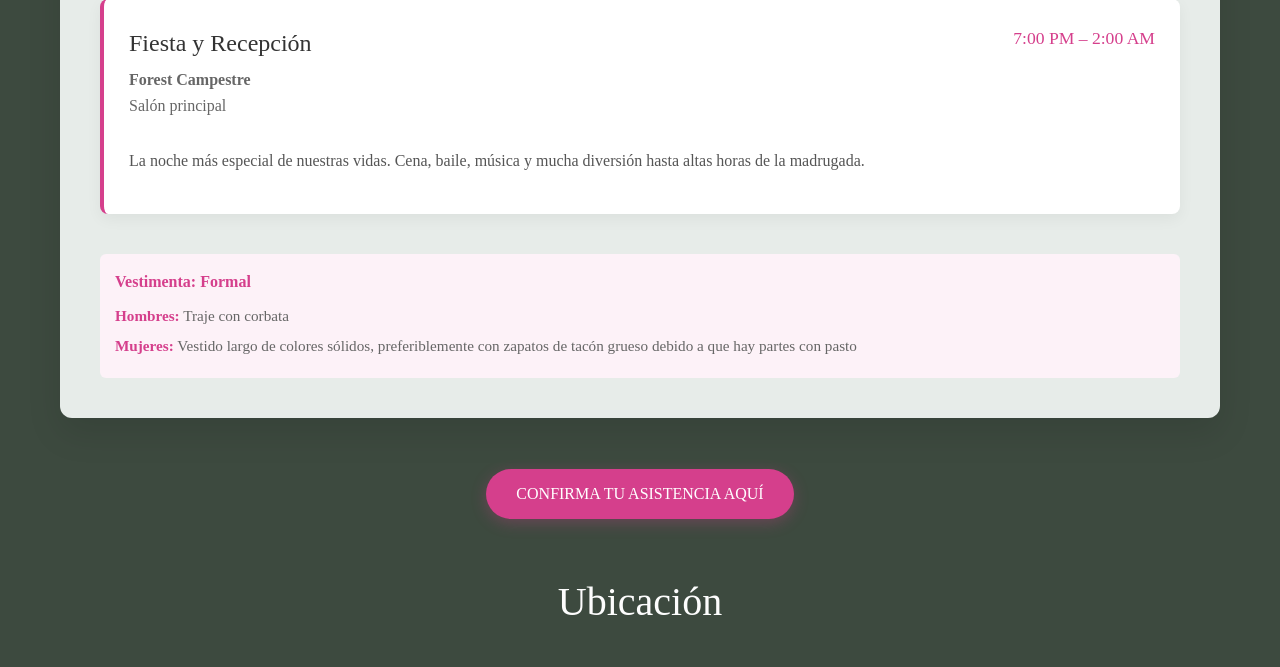
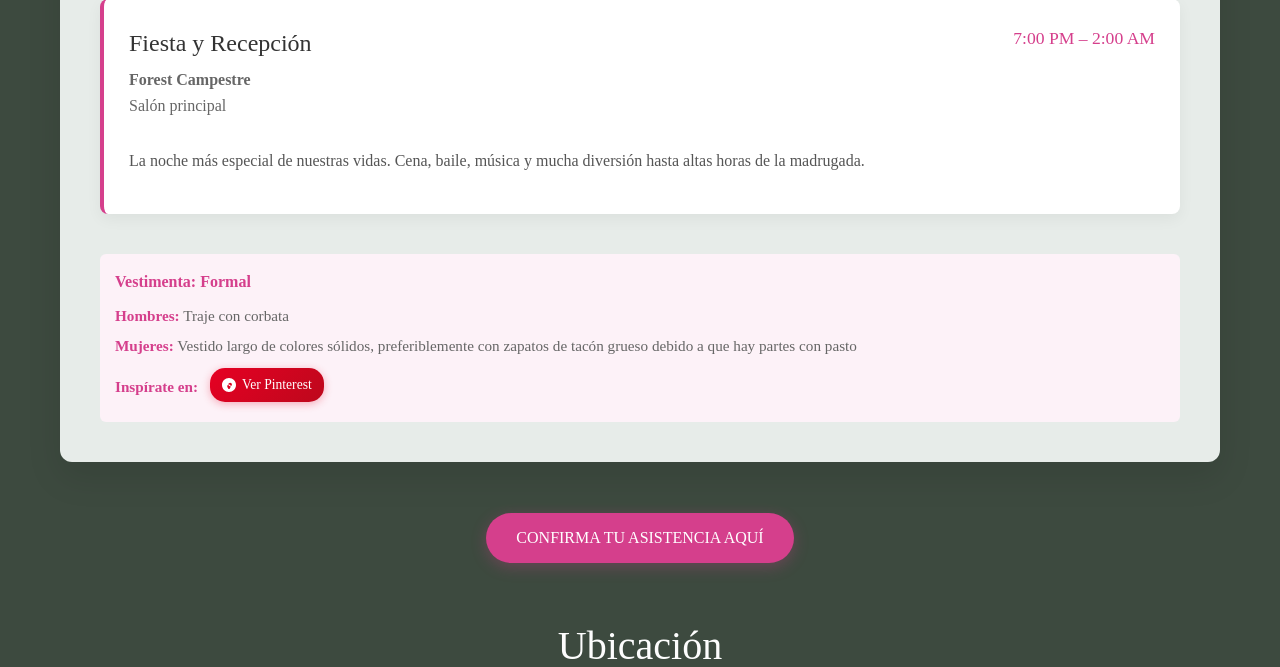
Before and after one commit to songgukdiaz/eternal-vows, a Django app: page /itinerario in a window 1280 px wide. Shown: the part 2703-3370 px from the top of the page. Run offline with Django 5.2, Linux system fonts and the light colour scheme.

Commit message:
added pinterest button

```diff
--- a/frontend/templates/frontend/itinerario.html
+++ b/frontend/templates/frontend/itinerario.html
@@ -767,7 +767,16 @@
                         <div class="dress-code-details">
                             <div><strong>Hombres:</strong> Traje con corbata</div>
                             <div><strong>Mujeres:</strong> Vestido largo de colores sólidos, preferiblemente con zapatos de tacón grueso debido a que hay partes con pasto</div>
-                        </div>
+                            <div style="margin-top: 10px;">
+                                <strong>Inspírate en:</strong>
+                                <a href="https://pin.it/3ajCzy0tK" target="_blank" style="display: inline-flex; align-items: center; gap: 6px; background: linear-gradient(135deg, #e60023, #bd081c); color: white; padding: 6px 12px; border-radius: 15px; text-decoration: none; font-size: 0.85rem; font-weight: 500; transition: all 0.3s ease; box-shadow: 0 2px 8px rgba(230, 0, 35, 0.3); margin-left: 8px;">
+                                    <svg width="14" height="14" viewBox="0 0 24 24" fill="currentColor">
+                                        <path d="M12 0C5.374 0 0 5.374 0 12s5.374 12 12 12 12-5.374 12-12S18.626 0 12 0zm0 19c-.681 0-1.25-.447-1.405-1.053C10.254 16.83 9 15.49 9 14c0-1.657 1.343-3 3-3s3 1.343 3 3c0 1.49-1.254 2.83-1.595 3.947C13.25 18.553 12.681 19 12 19zm-1-8c0-1.657 1.343-3 3-3s3 1.343 3 3-1.343 3-3 3-3-1.343-3-3z"/>
+                                    </svg>
+                                    Ver Pinterest
+                                </a>
+                            </div>
+                         </div>
                     </div>
                 </div>
             </div>
```
